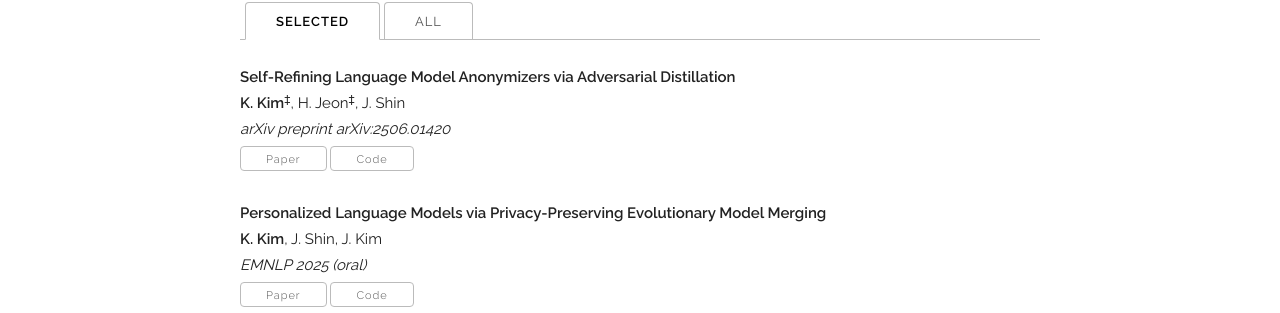
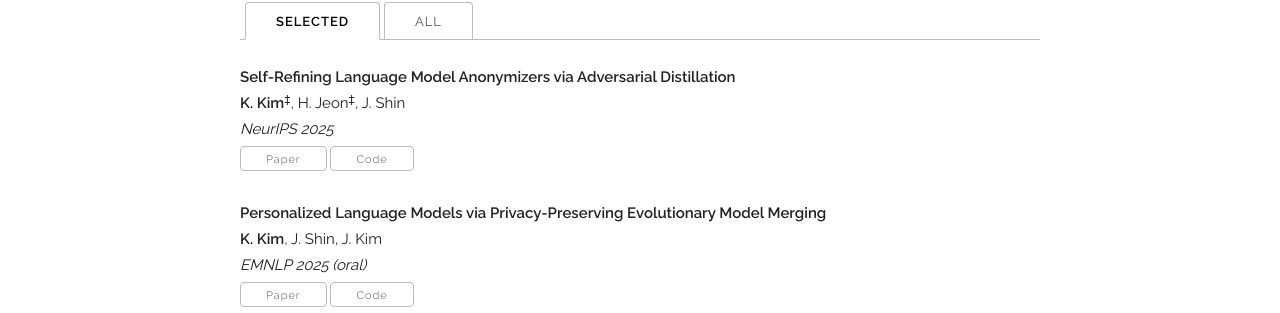
Before and after one commit to kykim0/kykim0.github.io, a Jekyll site: the page built from index.html, in a window 1280 px wide and 900 px high, scrolled down 820 px. Shown: the part 140-453 px from the top of the window. Built offline with Jekyll 4.4.1, drawn with Linux system fonts in a browser that asks for light colours; some web fonts are replaced.

Commit message:
Update publications.yaml

```diff
--- a/_data/publications.yaml
+++ b/_data/publications.yaml
@@ -11,7 +11,7 @@
 
   - title: "Self-Refining Language Model Anonymizers via Adversarial Distillation"
     authors: "<b>K. Kim</b><sup>‡</sup>, H. Jeon<sup>‡</sup>, J. Shin"
-    venue: "arXiv preprint arXiv:2506.01420"
+    venue: "NeurIPS 2025"
     paper_pdf: "https://arxiv.org/pdf/2506.01420"
     code: "https://github.com/kykim0"
     selected: y
```
